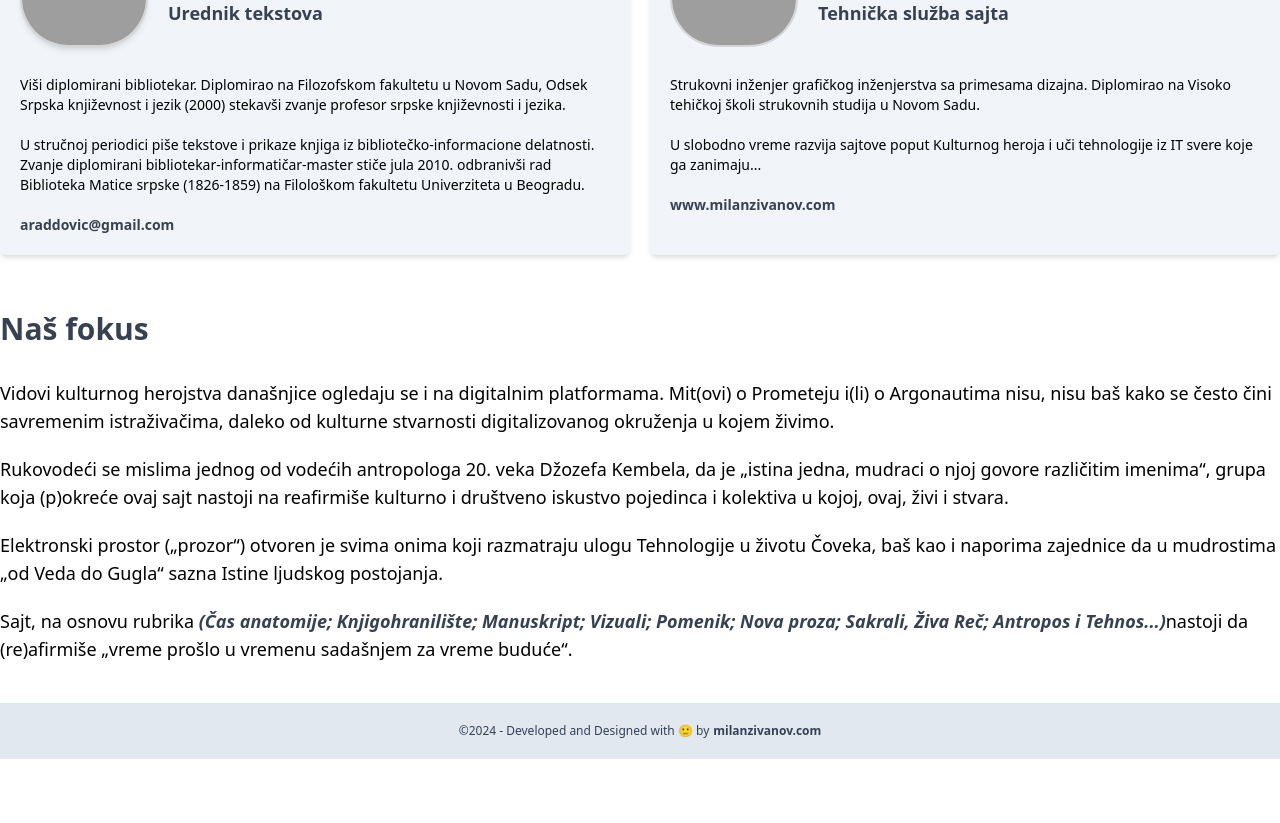
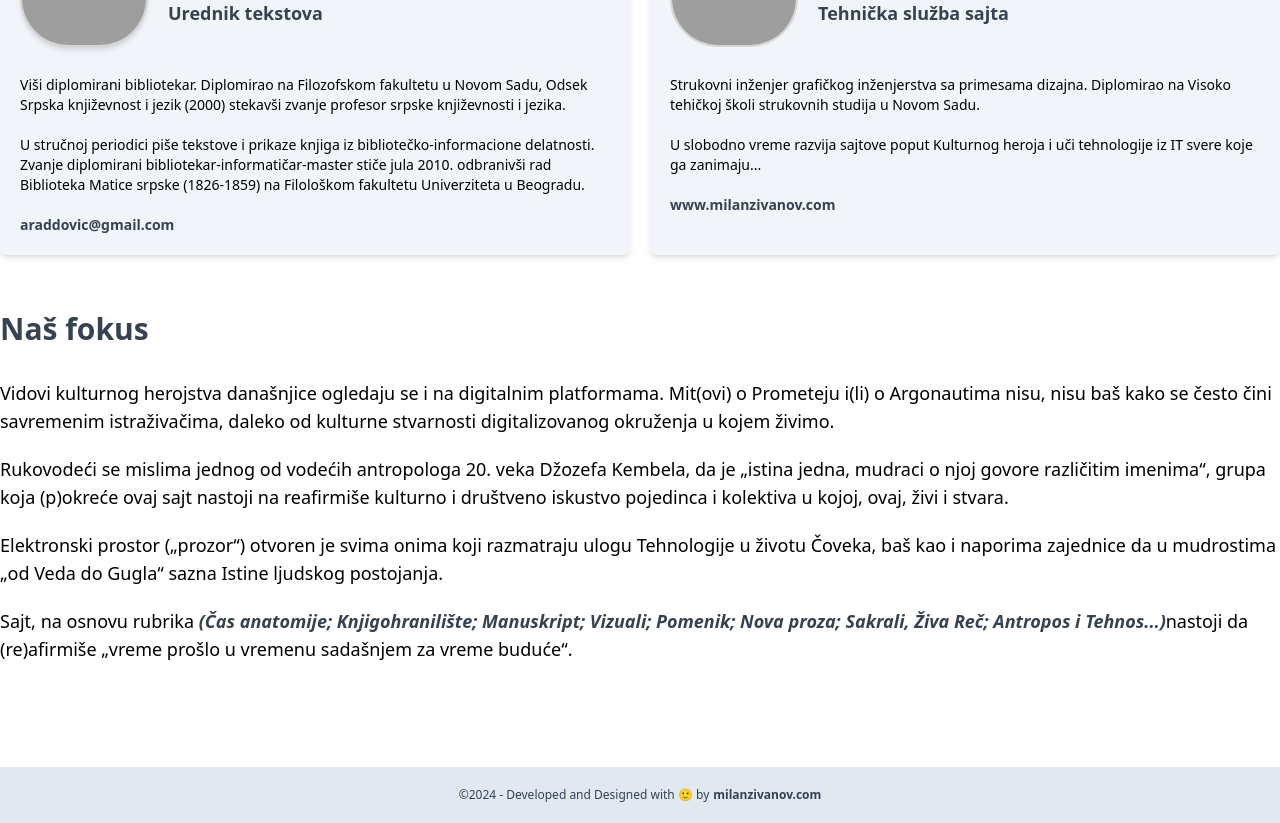
Before and after one commit to milanzivanov/culturalHeroPortal, a React (Vite) app: page /onama in a window 1280 px wide. Shown: the part 754-1577 px from the top of the page. Before the commit the page ends 1513 px from the top, so only its background shows below. Built offline with nearby package versions, Linux system fonts and the light colour scheme; no server answers; grey boxes are pictures that could not be loaded.

Commit message:
contact page css

```diff
--- a/src/pages/About.jsx
+++ b/src/pages/About.jsx
@@ -107,7 +107,7 @@ function About() {
         </div>
 
         <div className="mx-auto mb-10 flex h-full max-w-7xl flex-col">
-          <div className="relative z-10 px-5 md:px-0">
+          <div className="relative z-10 px-5 pb-7 md:px-0 md:pb-16">
             <h2 className="pb-8 pt-14 text-2xl font-bold text-gray-700 md:text-3xl">
               Naš fokus
             </h2>
--- a/src/pages/Home.jsx
+++ b/src/pages/Home.jsx
@@ -6,7 +6,7 @@ function Home() {
       <div className="absolute inset-0 bg-slate-700/50 lg:bg-slate-700/40"></div>
       <div className="relative z-10 flex w-full bg-slate-400 bg-opacity-15 px-5 py-10 md:bg-opacity-10">
         <div className="mx-auto flex w-full max-w-7xl flex-col">
-          <h1 className="mb-3 text-[1.8rem] font-black uppercase tracking-widest text-stone-200 md:mb-4 md:text-4xl lg:text-6xl lg:font-extrabold">
+          <h1 className="mb-3 text-[1.8rem] font-black uppercase tracking-widest text-stone-200 md:mb-4 md:text-4xl lg:text-5xl xl:text-6xl">
             Kulturni heroj
           </h1>
           <h2 className="w-full text-pretty pb-5 text-[.95rem] leading-5 text-stone-200 md:w-[70%] md:pb-10 md:text-2xl md:leading-8">
```
